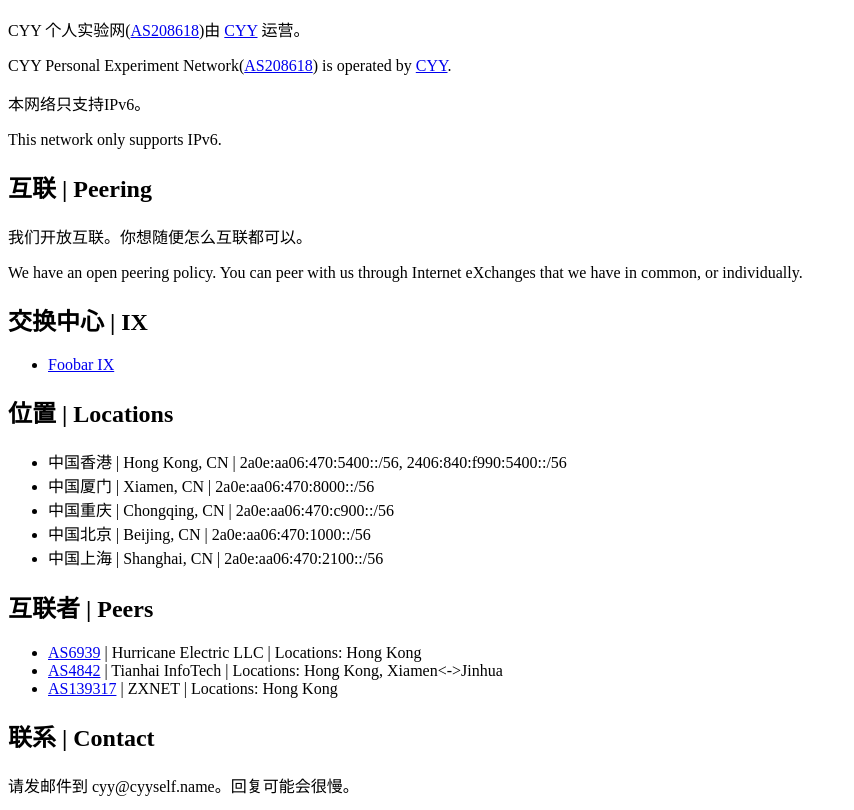
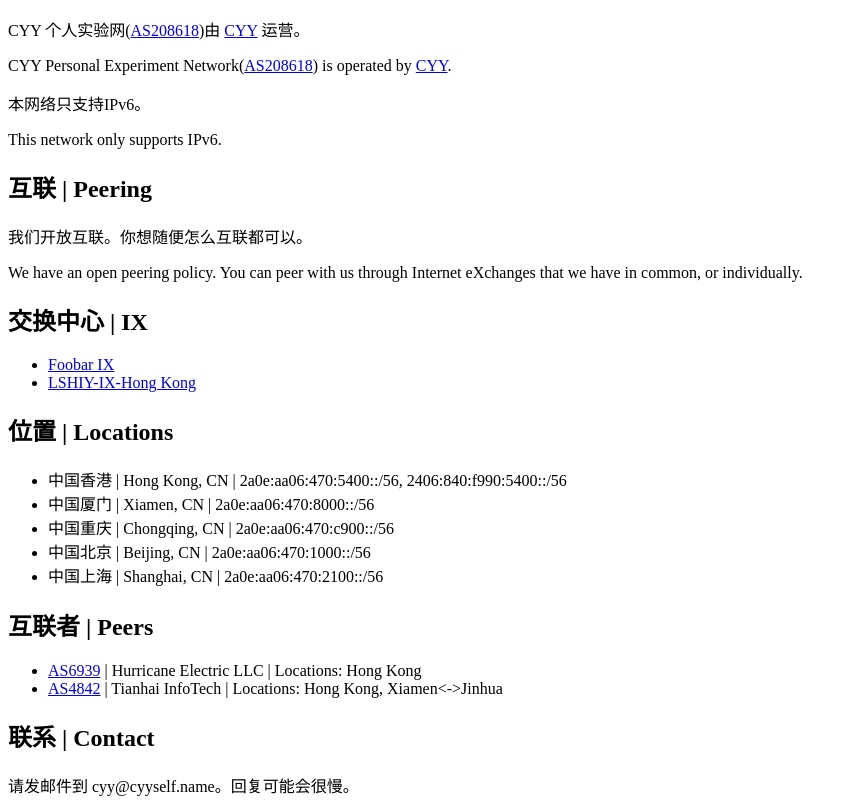
Before and after one commit to cyyself/as208618.cyyself.name, a plain HTML site: page index.html in a window 1280 px wide. Shown: the part 127-937 px from the top of the page, without its empty margins (0-854 px from the left). Drawn offline with Linux system fonts and the light colour scheme.

Commit message:
Update index.html

```diff
--- a/index.html
+++ b/index.html
@@ -19,6 +19,7 @@
 		<h2>交换中心 | IX</h2>
 		<ul>
 			<li><a href="https://www.foobar.ac.cn/internal/ix/">Foobar IX</a></li>
+			<li><a href="https://ix.lsy.cn/">LSHIY-IX-Hong Kong</a></li>
 		</ul>
 
 		<h2>位置 | Locations</h2>
@@ -34,7 +35,6 @@
 		<ul>
 			<li><a href="https://bgp.he.net/AS6939">AS6939</a> | Hurricane Electric LLC | Locations: Hong Kong</li>
 			<li><a href="https://bgp.he.net/AS4842">AS4842</a> | Tianhai InfoTech | Locations: Hong Kong, Xiamen<->Jinhua</li>
-			<li><a href="https://bgp.he.net/AS139317">AS139317</a> | ZXNET | Locations: Hong Kong</li>
 		</ul>
 
 		<h2>联系 | Contact</h2>
```
